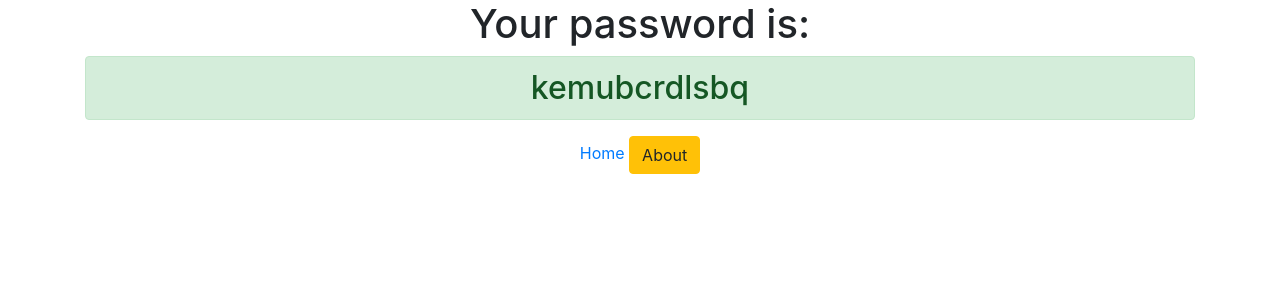
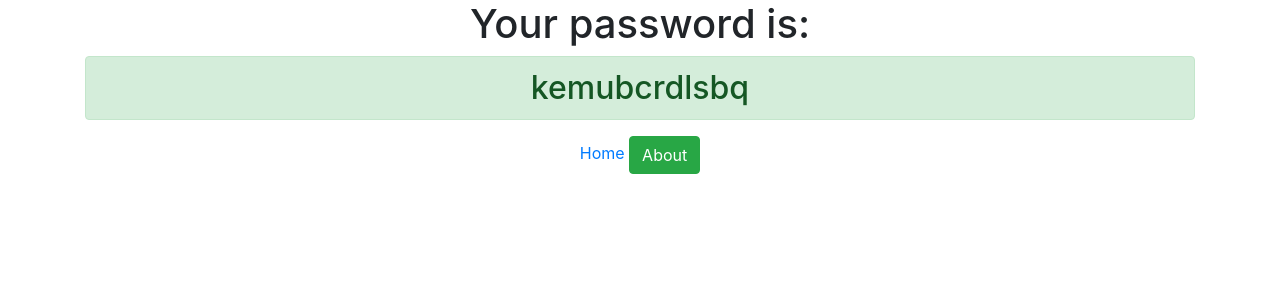
Before and after one commit to redprakash/django3-password-generator, a Django app: page /password/ in a window 1280 px wide. Shown: the top 300 px of the page. Run offline with Django 3.2, Linux system fonts and the light colour scheme; some libraries are stand-ins or nearby versions.

Commit message:
This is the 2nd commit with some changes in code

```diff
--- a/generator/templates/generator/password.html
+++ b/generator/templates/generator/password.html
@@ -3,5 +3,5 @@
     <h1>Your password is: </h1>
     <h2 class="alert alert-success">{{ password }}</h2>
     <a href="{% url 'home' %}">Home</a>
-    <a href="{% url 'about' %}" class="btn btn-warning">About</a>
+    <a href="{% url 'about' %}" class="btn btn-success">About</a>
 </div>
```
